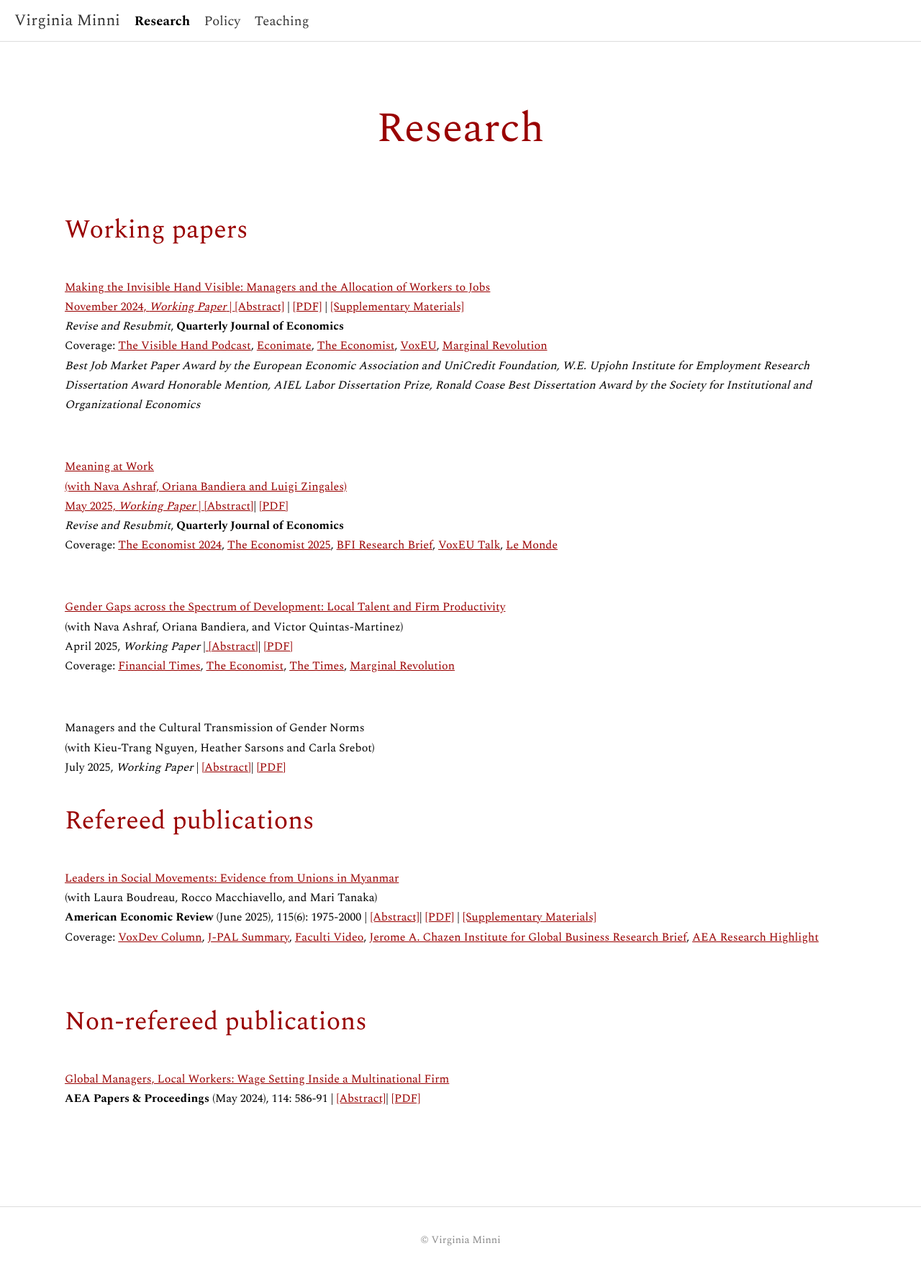
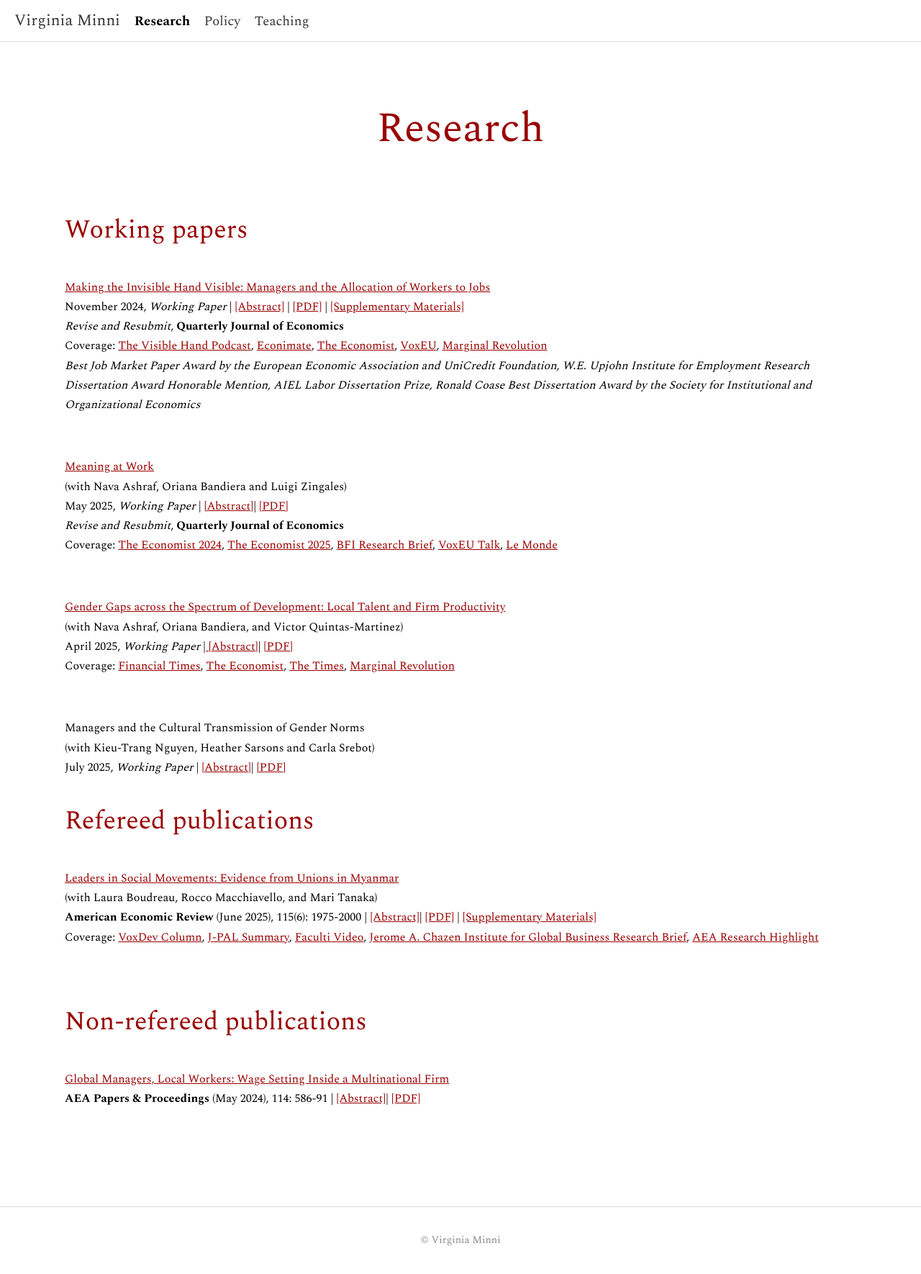
Before and after one commit to virginiaminni/virginiaminni.github.io, a Jekyll site: the page built from research.md, in a window 1280 px wide. Shown: the whole page at 72% size. Built offline with Jekyll 4.4.1, drawn with Linux system fonts in a browser that asks for light colours.

```diff
--- a/research.md
+++ b/research.md
@@ -8,7 +8,7 @@ permalink: /research/
 
 ## Working papers
 
-<a href="/assets/files/Minni_JMP.pdf" target="_blank" rel="noopener noreferrer">Making the Invisible Hand Visible: Managers and the Allocation of Workers to Jobs <br>
+<a href="/assets/files/Minni_JMP.pdf" target="_blank" rel="noopener noreferrer">Making the Invisible Hand Visible: Managers and the Allocation of Workers to Jobs </a> <br>
 November 2024, *Working Paper* |  <a href="#" class="toggle-abstract" data-target="abstract-1" style="text-decoration: underline; color: #990000;">[Abstract]</a> | <a href="/assets/files/Minni_JMP.pdf" target="_blank" rel="noopener noreferrer">[PDF]</a> | <a href="/assets/files/Minni_Managers_Supplementary.pdf" target="_blank" rel="noopener noreferrer">[Supplementary Materials]</a> <br>
 *Revise and Resubmit*, **Quarterly Journal of Economics** <br>
 Coverage: <a href="https://www.thevisiblehand.uk/episodes/episode-54" target="_blank" rel="noopener noreferrer">The Visible Hand Podcast</a>, <a href="https://www.youtube.com/watch?v=83ivIJCi2bQ&feature=youtu.be" target="_blank" rel="noopener noreferrer">Econimate</a>, <a href="https://www.economist.com/business/2024/03/21/the-secret-to-career-success-may-well-be-off-to-the-side" target="_blank" rel="noopener noreferrer">The Economist</a>,  <a href="https://cepr.org/voxeu/columns/good-managers-better-matches-job-allocation-effects-worker-productivity" target="_blank" rel="noopener noreferrer">VoxEU</a>, <a href="https://marginalrevolution.com/marginalrevolution/2025/06/the-value-of-good-management-and-also-talent-allocation.html?utm_source=rss&utm_medium=rss&utm_campaign=the-value-of-good-management-and-also-talent-allocation" target="_blank" rel="noopener noreferrer">Marginal Revolution</a>  <br>
@@ -18,7 +18,7 @@ Coverage: <a href="https://www.thevisiblehand.uk/episodes/episode-54" target="_b
 </div>
 <br>
 
-<a href="/assets/files/ABMZ MeaningatWork2025.pdf" target="_blank" rel="noopener noreferrer">Meaning at Work <br>
+<a href="/assets/files/ABMZ MeaningatWork2025.pdf" target="_blank" rel="noopener noreferrer">Meaning at Work </a><br>
 (with Nava Ashraf, Oriana Bandiera and Luigi Zingales)
 May 2025, *Working Paper* | <a href="#" class="toggle-abstract" data-target="abstract-4" style="text-decoration: underline; color: #990000;">[Abstract]</a>| <a href="/assets/files/ABMZ MeaningatWork2025.pdf" target="_blank" rel="noopener noreferrer">[PDF]</a> <br>
 *Revise and Resubmit*, **Quarterly Journal of Economics** <br>
```
